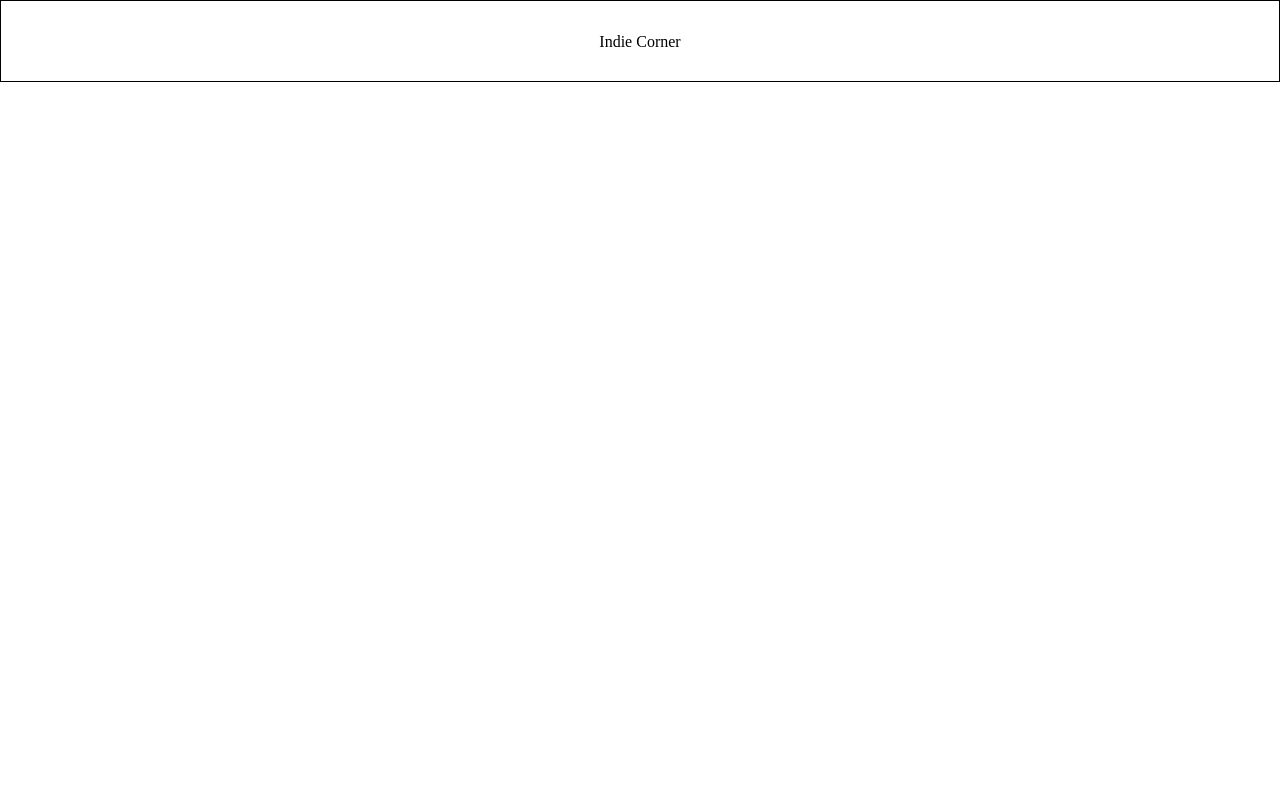
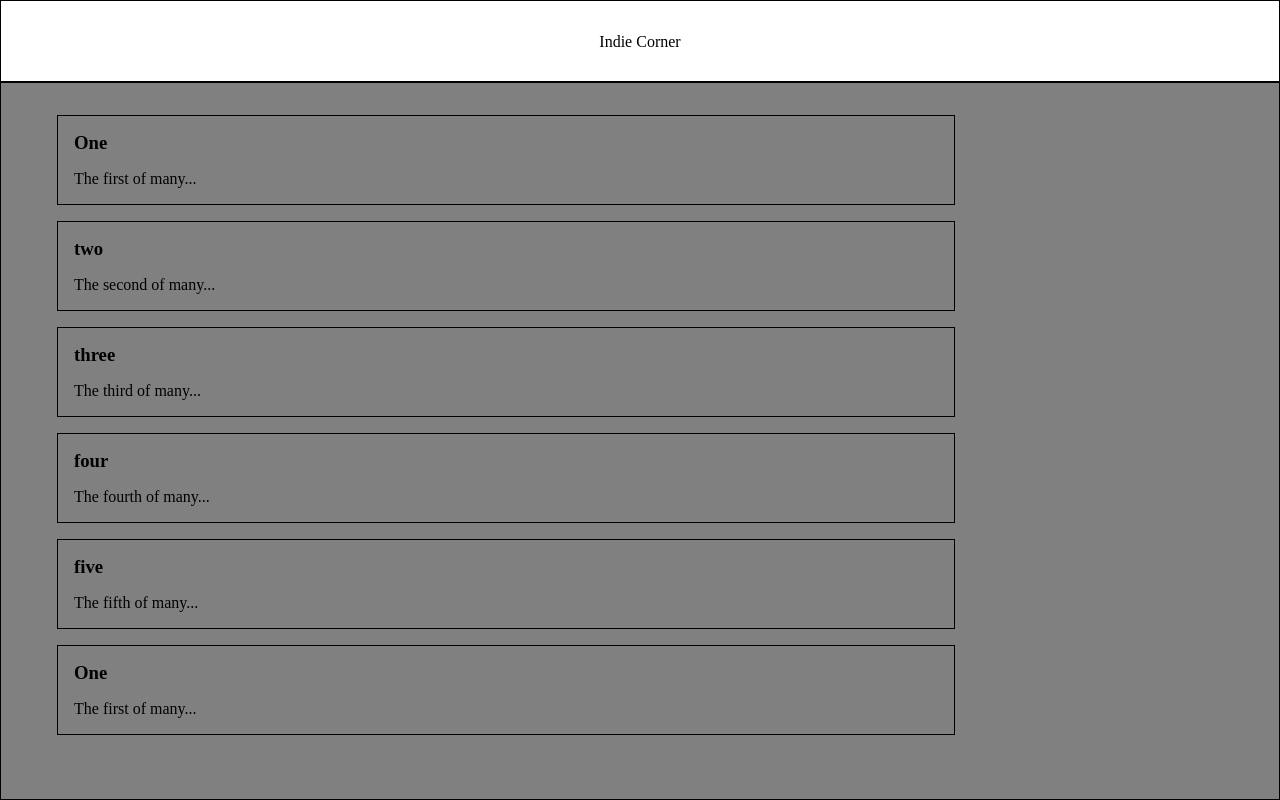
Before and after one commit to omegacoo/indie_corner_client, a React (Create React App) app: page /forums in a window 1280 px wide. Built offline with nearby package versions, Linux system fonts and the light colour scheme.

Commit message:
basic forum stuff implemented

```diff
--- a/src/components/App/App.js
+++ b/src/components/App/App.js
@@ -3,6 +3,7 @@ import { Route } from 'react-router-dom';
 
 import Header from '../Header/Header';
 import MainLanding from '../MainLanding/MainLanding';
+import Forums from '../Forums/Forums';
 import StoreContext from '../../StoreContext';
 
 import './App.css';
@@ -24,6 +25,10 @@ export default class App extends React.Component {
                         exact path={'/'}
                         component={MainLanding}
                     />
+                    <Route
+                        path={'/forums'}
+                        component={Forums}
+                    />
                 </StoreContext.Provider>
             </div>
         );
--- a/src/components/Forums/Forums.css
+++ b/src/components/Forums/Forums.css
@@ -0,0 +1,22 @@
+.Forums {
+    border: 1px solid black;
+    height: calc(90vh - 4px); /* Remove after initial set up */
+    background-color: gray;
+}
+
+.forum {
+    border: 1px solid black;
+    width: 70vw;
+    list-style: none;
+    margin: 2vh;
+}
+
+.Forums-list {
+    overflow: auto;
+    height: 90%;
+}
+
+.forum h3,
+.forum p {
+    margin: 2vh;
+}
--- a/src/components/Forums/Forums.js
+++ b/src/components/Forums/Forums.js
@@ -1,11 +1,26 @@
 import React from 'react';
+
+import './Forums.css';
+
+import FakeStore from '../../fakeStore';
 
 export default class Forums extends React.Component {
 
+    renderList = () => {
+        return FakeStore.fakeForums.map(forum =>
+                <li id={forum.id} className='forum'>
+                    <h3>{forum.title}</h3>
+                    <p>{forum.blurb}</p>
+                </li>
+        )
+    }
+
     render(){
         return(
-            <div>
-                Forums
+            <div className='Forums'>
+                <ul className='Forums-list'>
+                    { this.renderList() }
+                </ul>
             </div>
         );
     };
--- /dev/null
+++ b/src/fakeStore.js
@@ -0,0 +1,81 @@
+const fakeForums = [
+    {
+        title: 'One',
+        id: 1,
+        blurb: 'The first of many...'
+    },
+    {
+        title: 'two',
+        id: 2,
+        blurb: 'The second of many...'
+    },
+    {
+        title: 'three',
+        id: 3,
+        blurb: 'The third of many...'
+    },
+    {
+        title: 'four',
+        id: 4,
+        blurb: 'The fourth of many...'
+    },
+    {
+        title: 'five',
+        id: 5,
+        blurb: 'The fifth of many...'
+    },
+    {
+        title: 'One',
+        id: 1,
+        blurb: 'The first of many...'
+    },
+    {
+        title: 'two',
+        id: 2,
+        blurb: 'The second of many...'
+    },
+    {
+        title: 'three',
+        id: 3,
+        blurb: 'The third of many...'
+    },
+    {
+        title: 'four',
+        id: 4,
+        blurb: 'The fourth of many...'
+    },
+    {
+        title: 'five',
+        id: 5,
+        blurb: 'The fifth of many...'
+    },
+    {
+        title: 'One',
+        id: 1,
+        blurb: 'The first of many...'
+    },
+    {
+        title: 'two',
+        id: 2,
+        blurb: 'The second of many...'
+    },
+    {
+        title: 'three',
+        id: 3,
+        blurb: 'The third of many...'
+    },
+    {
+        title: 'four',
+        id: 4,
+        blurb: 'The fourth of many...'
+    },
+    {
+        title: 'five',
+        id: 5,
+        blurb: 'The fifth of many...'
+    },
+];
+
+module.exports = {
+    fakeForums,
+};
```
Also changed, not shown: 1 other file (tests, documents, lock files or other folders).
